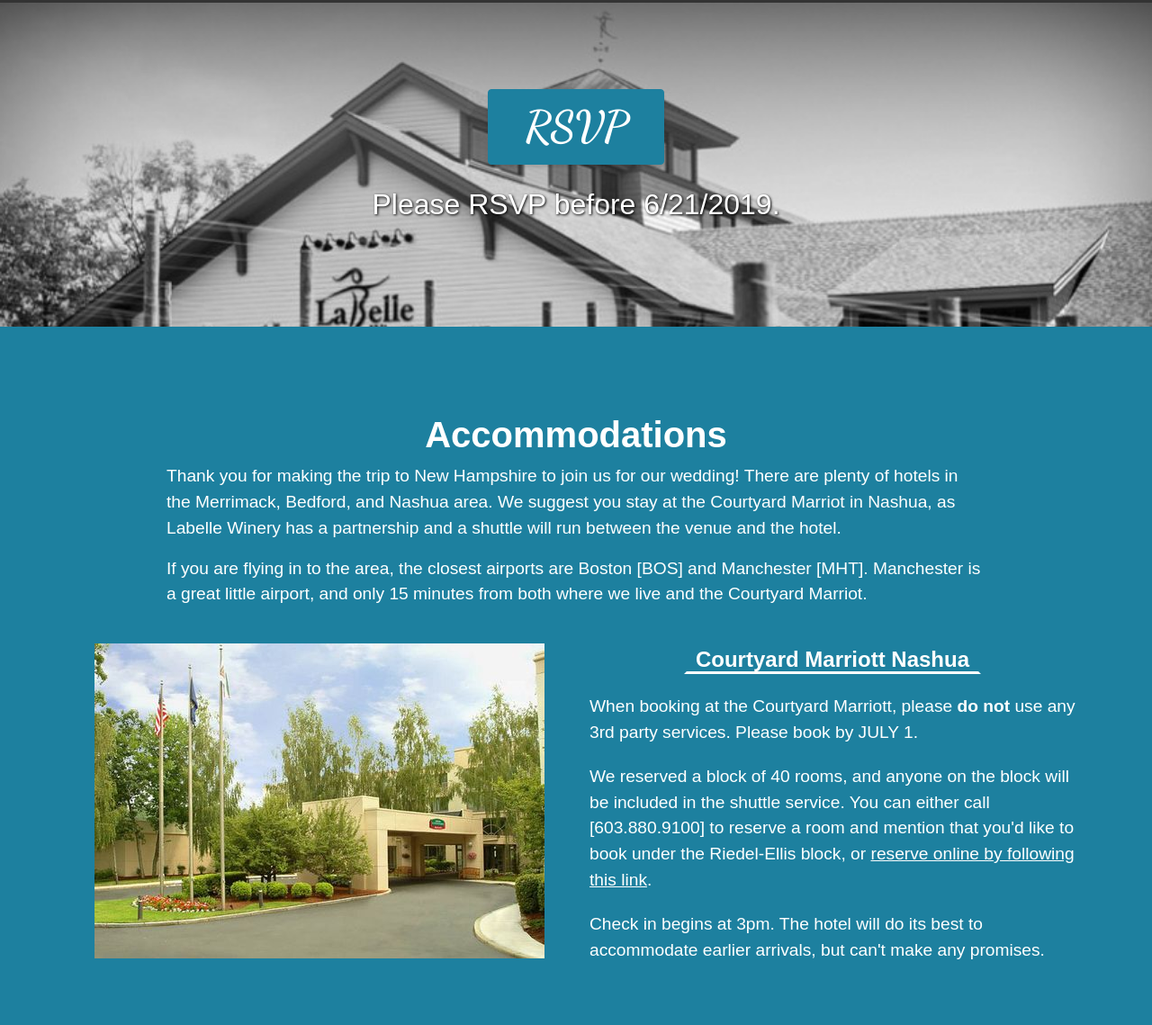
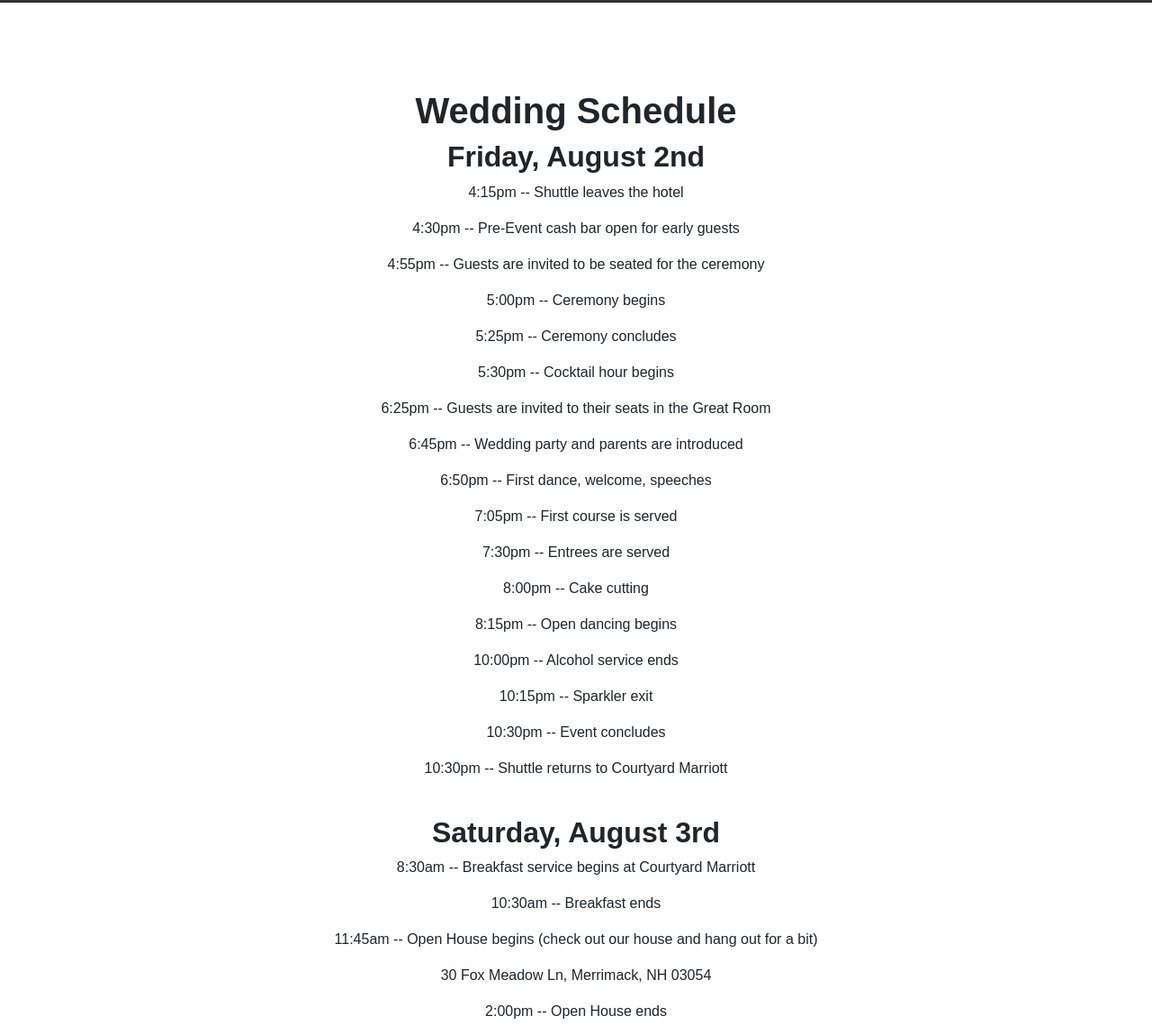
Before and after one commit to ellisriedel/ellisriedel.github.io, a plain HTML site: page index.html in a window 1280 px wide. Shown: the part 1188-2327 px from the top of the page at 90% size. Drawn offline with Linux system fonts and the light colour scheme.

Commit message:
Update to add wedding schedule

```diff
--- a/index.html
+++ b/index.html
@@ -36,7 +36,7 @@
           <a class="js-scroll-trigger" href="#details">Details</a>
         </li>
         <li class="sidebar-nav-item">
-          <a class="js-scroll-trigger" href="#rsvp">RSVP</a>
+          <a class="js-scroll-trigger" href="#schedule">Schedule</a>
         </li>
         <li class="sidebar-nav-item">
           <a class="js-scroll-trigger" href="#accommodations">Accommodations</a>
@@ -70,12 +70,35 @@
     </section>
 
     <!-- RSVP -->
-    <section class="content-section" id="rsvp">
+    <section class="content-section" id="schedule">
       <div class="container text-center">
         <div class="row">
           <div class="col-lg-10 mx-auto">
-            <a class="btn btn-primary btn-xl" id="rsvp-button" href="https://samandemma.anrsvp.com">RSVP</a>
-            <p class="rsvp-note">Please RSVP before 6/21/2019.</p>
+            <h1>Wedding Schedule</h1>
+            <h2>Friday, August 2nd</h2>
+            <p>4:15pm  --  Shuttle leaves the hotel</p>
+            <p>4:30pm  --  Pre-Event cash bar open for early guests</p>
+            <p>4:55pm  --  Guests are invited to be seated for the ceremony</p>
+            <p>5:00pm  --  Ceremony begins</p>
+            <p>5:25pm  --  Ceremony concludes</p>
+            <p>5:30pm  --  Cocktail hour begins</p>
+            <p>6:25pm  --  Guests are invited to their seats in the Great Room</p>
+            <p>6:45pm  --  Wedding party and parents are introduced</p>
+            <p>6:50pm  --  First dance, welcome, speeches</p>
+            <p>7:05pm  --  First course is served</p>
+            <p>7:30pm  --  Entrees are served</p>
+            <p>8:00pm  --  Cake cutting</p>
+            <p>8:15pm  --  Open dancing begins</p>
+            <p>10:00pm --  Alcohol service ends</p>
+            <p>10:15pm --  Sparkler exit</p>
+            <p>10:30pm --  Event concludes</p>
+            <p>10:30pm --  Shuttle returns to Courtyard Marriott</p>
+            <h2 style="margin-top: 40px">Saturday, August 3rd</h2>
+            <p>8:30am  --  Breakfast service begins at Courtyard Marriott</p>
+            <p>10:30am  --  Breakfast ends</p>
+            <p>11:45am  --  Open House begins (check out our house and hang out for a bit)</p>
+            <p class="addy">30 Fox Meadow Ln, Merrimack, NH 03054</p>
+            <p>2:00pm  --  Open House ends</p>
           </div>
         </div>
       </div>
@@ -96,9 +119,8 @@
           </div>
           <div class="col-md-6">
             <a href="https://www.marriott.com/hotels/travel/mhtnc-courtyard-nashua/" class="marriott-header">Courtyard Marriott Nashua</a>
-            <p class="marriott-text">When booking at the Courtyard Marriott, please <strong>do not</strong> use any 3rd party services. Please book by JULY 1.</p>
-            <p class="marriott-text">We reserved a block of 40 rooms, and anyone on the block will be included in the shuttle service. You can either call [603.880.9100] to reserve a room and mention that you'd like to book under the Riedel-Ellis block, or <a href="https://www.marriott.com/event-reservations/reservation-link.mi?id=1549906349446&key=GRP&app=resvlink">reserve online by following this link</a>.</p>
             <p class="marriott-text">Check in begins at 3pm. The hotel will do its best to accommodate earlier arrivals, but can't make any promises.</p>
+            <p class="marriott-text">There is a free shuttle service to and from the wedding for guests booked at the hotel. The shuttle will leave the hotel promptly at <strong>4:15pm</strong>. It will not wait for any stragglers so please be down to the lobby on time.</p>
           </div>
         </div>
       </div>
```
